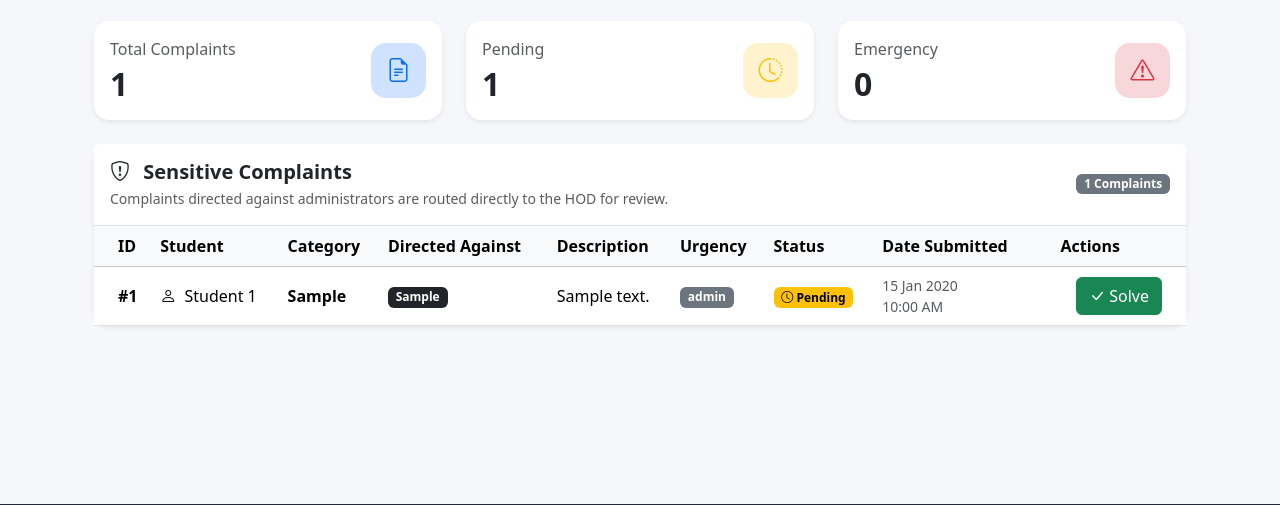
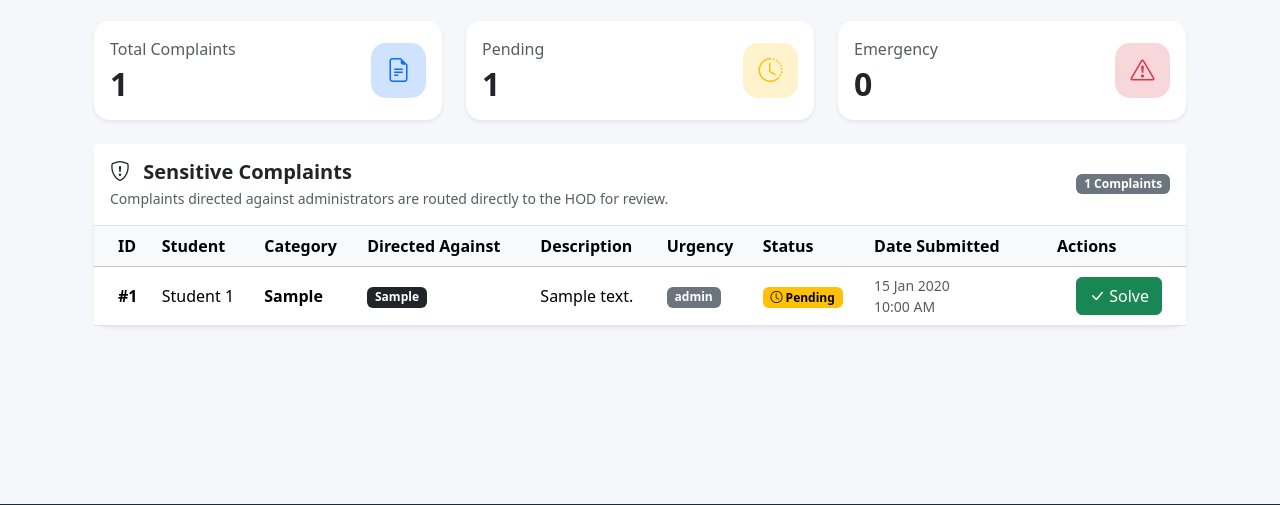
Before and after one commit to mudasirrehman-dev/smart_uni_complaint_system, a Flask app: template templates/hod_dashboard.html in a window 1280 px wide. Shown: the part 201-706 px from the top of the page. Run offline with Flask 3, Linux system fonts and the light colour scheme; tables that the repository leaves empty hold one stand-in row (values such as "Sample post"); the template is opened without the code that fills it: values that come from a table or form of the project are taken from there, most other values are stand-ins (such as "Sample title", 1, 10 or a date in 2020).

Commit message:
Added data to Readme.md file and removing student icon from dashborad.

```diff
--- a/templates/admin_dashboard.html
+++ b/templates/admin_dashboard.html
@@ -307,8 +307,6 @@ Admin Dashboard | Smart University Complaint System
                                 <!-- STUDENT -->
 
                                 <td>
-
-                                    <i class="bi bi-person me-1"></i>
 
                                     Student {{ complaint.student_id }}
 
--- a/templates/hod_dashboard.html
+++ b/templates/hod_dashboard.html
@@ -357,8 +357,6 @@ HOD Dashboard | Smart University Complaint System
 
                             <td>
 
-                                <i class="bi bi-person me-1"></i>
-
                                 Student {{ complaint.student_id }}
 
                             </td>
```
Also changed, not shown: README.md.
